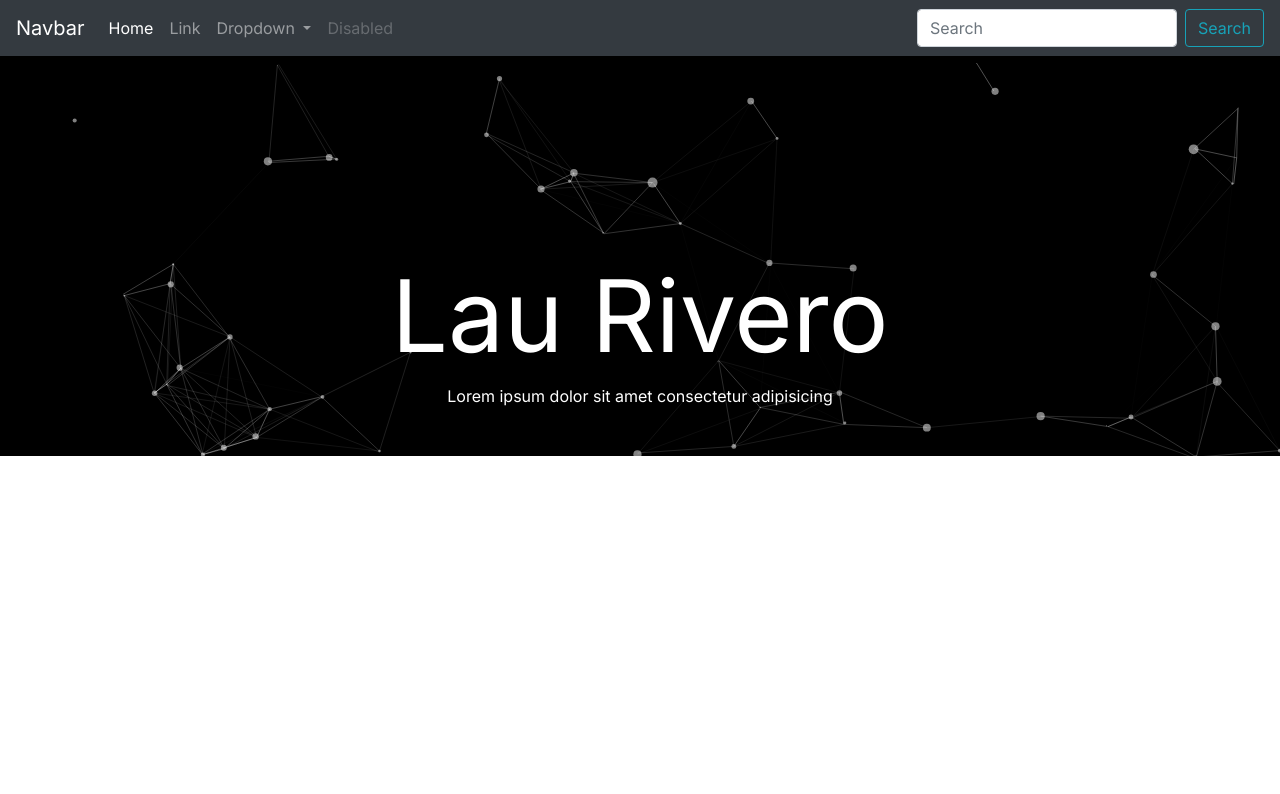
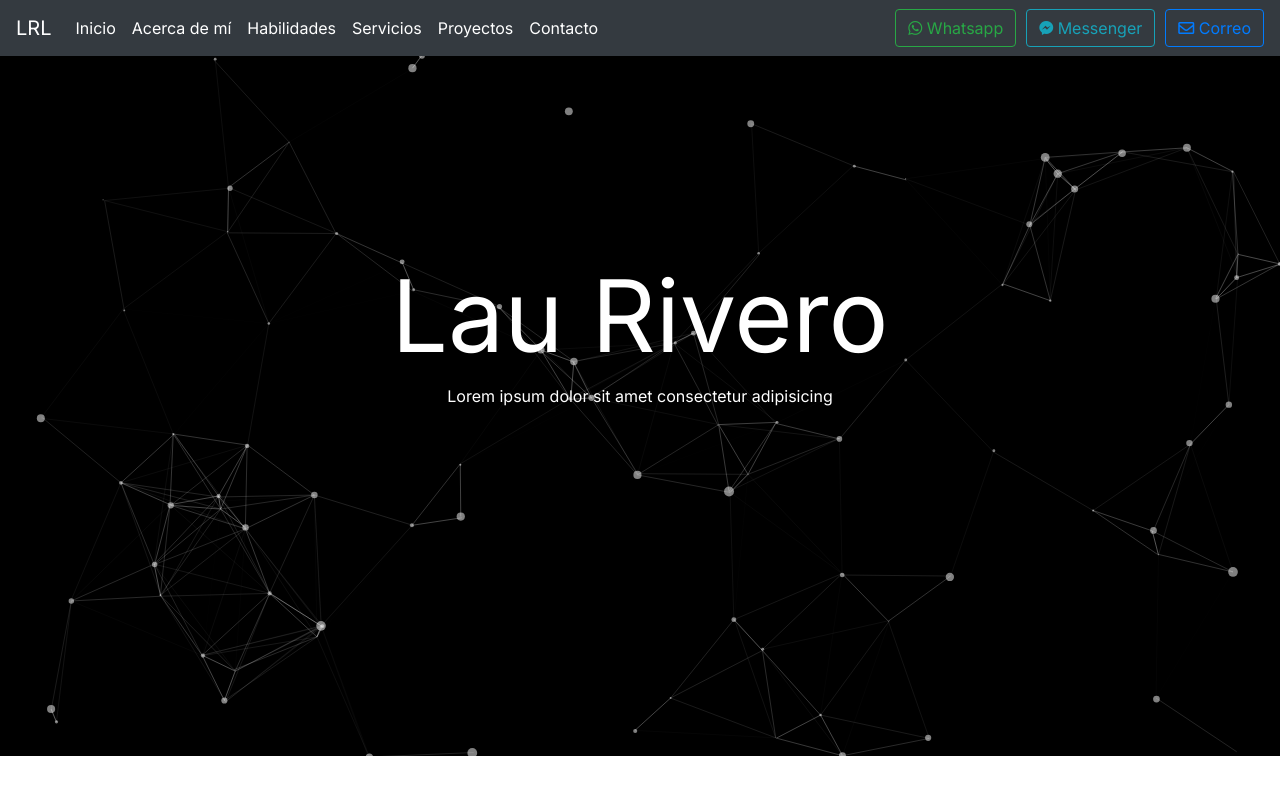
Before and after one commit to LauRivero150920/PersonalPortfolio, a plain HTML site: page index.html in a window 1280 px wide. Drawn offline with nearby package versions, Linux system fonts and the light colour scheme.

Commit message:
Se modificó la navBar

```diff
--- a/css/particles.css
+++ b/css/particles.css
@@ -54,7 +54,7 @@ canvas{
 
 #particles-js{
   width: 100%;
-  height: 400px;
+  height: 700px;
   /* background-color: #b61924; */
   background-color:black;
   background-size: cover;
--- a/index.html
+++ b/index.html
@@ -9,13 +9,14 @@
     <!-- Bootstrap CSS -->
 	<link rel="stylesheet" href="https://stackpath.bootstrapcdn.com/bootstrap/4.4.1/css/bootstrap.min.css" integrity="sha384-Vkoo8x4CGsO3+Hhxv8T/Q5PaXtkKtu6ug5TOeNV6gBiFeWPGFN9MuhOf23Q9Ifjh" crossorigin="anonymous">
 	<link href="https://fonts.googleapis.com/css?family=Inter&display=swap" rel="stylesheet">
+	<link rel="stylesheet" href="https://use.fontawesome.com/releases/v5.6.3/css/all.css" integrity="sha384-UHRtZLI+pbxtHCWp1t77Bi1L4ZtiqrqD80Kn4Z8NTSRyMA2Fd33n5dQ8lWUE00s/" crossorigin="anonymous">
 	<link rel="stylesheet" href="/css/style.css">
     <title>Space Pandas</title>
 </head>
 <body>
 		<!--Inicia NavBar-->
 		<nav class="navbar navbar-expand-lg navbar-dark bg-dark">
-			<a class="navbar-brand" href="#">Navbar</a>
+			<a class="navbar-brand" href="#">LRL</a>
 			<button class="navbar-toggler" type="button" data-toggle="collapse" data-target="#navbarSupportedContent" aria-controls="navbarSupportedContent" aria-expanded="false" aria-label="Toggle navigation">
 			  <span class="navbar-toggler-icon"></span>
 			</button>
@@ -23,29 +24,28 @@
 			<div class="collapse navbar-collapse" id="navbarSupportedContent">
 			  <ul class="navbar-nav mr-auto">
 				<li class="nav-item active">
-				  <a class="nav-link" href="#">Home <span class="sr-only">(current)</span></a>
+				  <a class="nav-link" href="#"> Inicio <span class="sr-only">(current)</span></a>
 				</li>
-				<li class="nav-item">
-				  <a class="nav-link" href="#">Link</a>
-				</li>
-				<li class="nav-item dropdown">
-				  <a class="nav-link dropdown-toggle" href="#" id="navbarDropdown" role="button" data-toggle="dropdown" aria-haspopup="true" aria-expanded="false">
-					Dropdown
-				  </a>
-				  <div class="dropdown-menu" aria-labelledby="navbarDropdown">
-					<a class="dropdown-item" href="#">Action</a>
-					<a class="dropdown-item" href="#">Another action</a>
-					<div class="dropdown-divider"></div>
-					<a class="dropdown-item" href="#">Something else here</a>
-				  </div>
-				</li>
-				<li class="nav-item">
-				  <a class="nav-link disabled" href="#" tabindex="-1" aria-disabled="true">Disabled</a>
-				</li>
+				<li class="nav-item active">
+					<a class="nav-link" href="#">Acerca de mí <span class="sr-only">(current)</span></a>
+				  </li>
+				  <li class="nav-item active">
+					<a class="nav-link" href="#">Habilidades <span class="sr-only">(current)</span></a>
+				  </li>
+				  <li class="nav-item active">
+					<a class="nav-link" href="#">Servicios <span class="sr-only">(current)</span></a>
+				  </li>
+				  <li class="nav-item active">
+					<a class="nav-link" href="#">Proyectos <span class="sr-only">(current)</span></a>
+				  </li>
+				  <li class="nav-item active">
+					<a class="nav-link" href="#">Contacto <span class="sr-only">(current)</span></a>
+				  </li>
 			  </ul>
 			  <form class="form-inline my-2 my-lg-0">
-				<input class="form-control mr-sm-2" type="search" placeholder="Search" aria-label="Search">
-				<button class="btn btn-outline-info my-2 my-sm-0" type="info">Search</button>
+				<a class="btn btn-outline-success my-2 my-sm-0" type="success" href="https://api.whatsapp.com/send?phone=527711137524" style="margin-right: 10px;"><i class="fab fa-whatsapp"></i> Whatsapp</a>
+				<a class="btn btn-outline-info my-2 my-sm-0" type="info" href="https://www.messenger.com/t/LauRivLop" style="margin-right: 10px;"><i class="fab fa-facebook-messenger"></i> Messenger</a>
+				<a class="btn btn-outline-primary my-2 my-sm-0" type="primary" href="mailto:A01274144@itesm.mx"><i class="far fa-envelope"></i> Correo</a>
 			  </form>
 			</div>
 		  </nav>
```
Also changed, not shown: css/style.css (line endings or trailing spaces).
